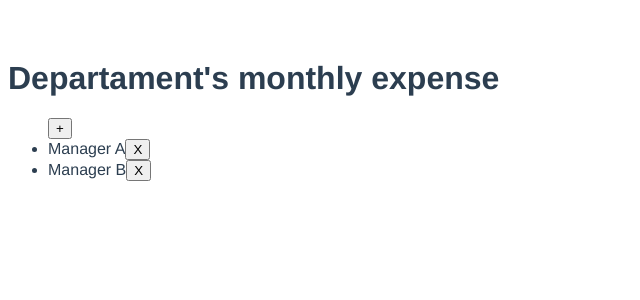
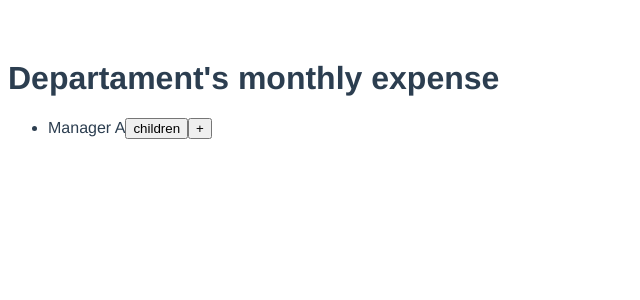
Before and after one commit to jocabedR/departament_monthly_expense, a Vue app: page / in a window 1280 px wide. Shown: the top 300 px of the page, without its empty margins (0-640 px from the left). Built offline with nearby package versions, Linux system fonts and the light colour scheme.

Commit message:
Until now the App can generate descendants.

```diff
--- a/src/App.vue
+++ b/src/App.vue
@@ -1,11 +1,10 @@
 <template>
   <h1>Departament's monthly expense</h1>
   <ul>
-    <button>+</button>
     <li v-for="manager in managers" :key="manager.id">
-      <!-- <input type="checkbox" v-model="manager.done"> -->
-      <span >{{ manager.name }} </span>
-      <button>X </button>
+      <span>{{ manager.name }}  </span>
+      <button @click="getChildren(manager.id)">children</button>
+      <button @click="addChild(manager.id)">+</button>
     </li>
   </ul>
 
@@ -13,15 +12,18 @@
 </template>
 
 <script>
-var id = 0
+//let id = 1
+/* const manager_cost = 300
+const developver_cost = 100
+const qa_tester_cost = 5000 */
+
 export default {
 
   data() {
     return {
-
+      id: 1,
       managers: [
-        {parent: null, id: id, name: "Manager A", devloper: true, qa_tester: true },
-        {parent: id, id: id++, name: "Manager B", devloper: true, qa_tester: true },
+        {id: 1, parent: null, name: "Manager A", devloper: true, qa_tester: true },
       ],
     }
   },
@@ -31,12 +33,22 @@ export default {
   },
 
   computed: {
-    filteredmanagers() {
-      return this.hideCompleted
-        ? this.managers.filter((t) => !t.done)
-        : this.managers
+
+  },
+
+  methods: {
+    getChildren(parent_id) {
+      let children = this.managers.filter((t) => t.parent == parent_id)
+      console.log(children)
+    },
+    addChild(parent_id) {
+      this.id ++
+      this.managers.push({id: this.id, parent: parent_id, name: "Manager", devloper: true, qa_tester: true})
+      console.log(this.managers)
+
+      // console.log(parent_id)
     }
-  },
+  }
 }
 </script>
 
@@ -45,7 +57,6 @@ export default {
   font-family: Avenir, Helvetica, Arial, sans-serif;
   -webkit-font-smoothing: antialiased;
   -moz-osx-font-smoothing: grayscale;
-  /* text-align: center; */
   color: #2c3e50;
   margin-top: 60px;
 }
```
Also changed, not shown: src/components/Child.vue (added, +17 -0 lines).
